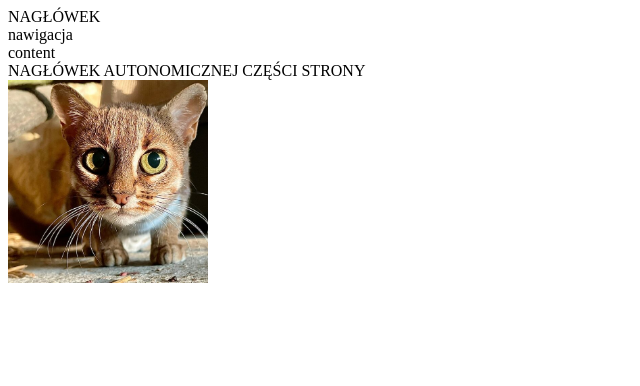
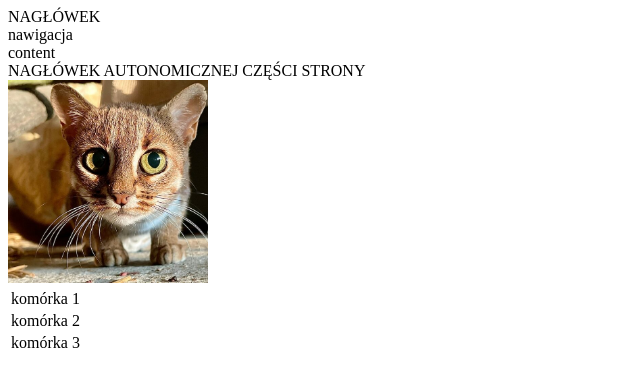
Before and after one commit to praktykody/katopatoszkolenie2k23, a plain HTML site: page dariabiegacz/index.html in a window 1280 px wide. Shown: the whole page, without its empty margins (0-640 px from the left). Drawn offline with Linux system fonts and the light colour scheme.

Commit message:
added table

```diff
--- a/dariabiegacz/index.html
+++ b/dariabiegacz/index.html
@@ -12,6 +12,16 @@
     <main>content</main>
     <article><header>NAGŁÓWEK AUTONOMICZNEJ CZĘŚCI STRONY</header></article>
 
-<img src="/dariabiegacz/kotek-rudy-591x601.jpg" alt="rudy słodki kotek" width="200"> </main>
+<img src="/dariabiegacz/kotek-rudy-591x601.jpg" alt="rudy słodki kotek" width="200"> <br>
+    <table>
+<tr>
+    <td colspan="2">komórka 1</td>
+</tr>
+<tr>
+    <td>komórka 2</td>
+</tr>
+<tr>
+    <td colspan="2">komórka 3</td>
+</tr> </table>
 </body>
 </html>
```
